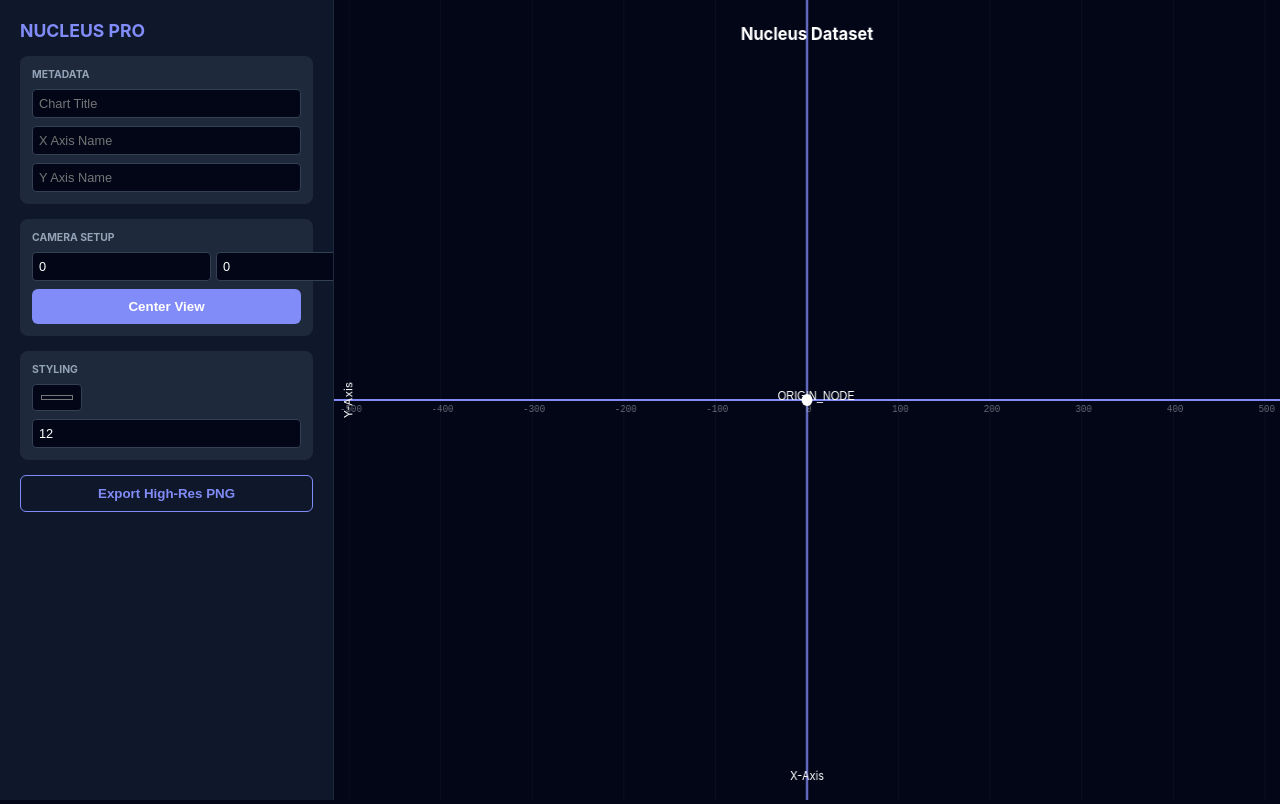
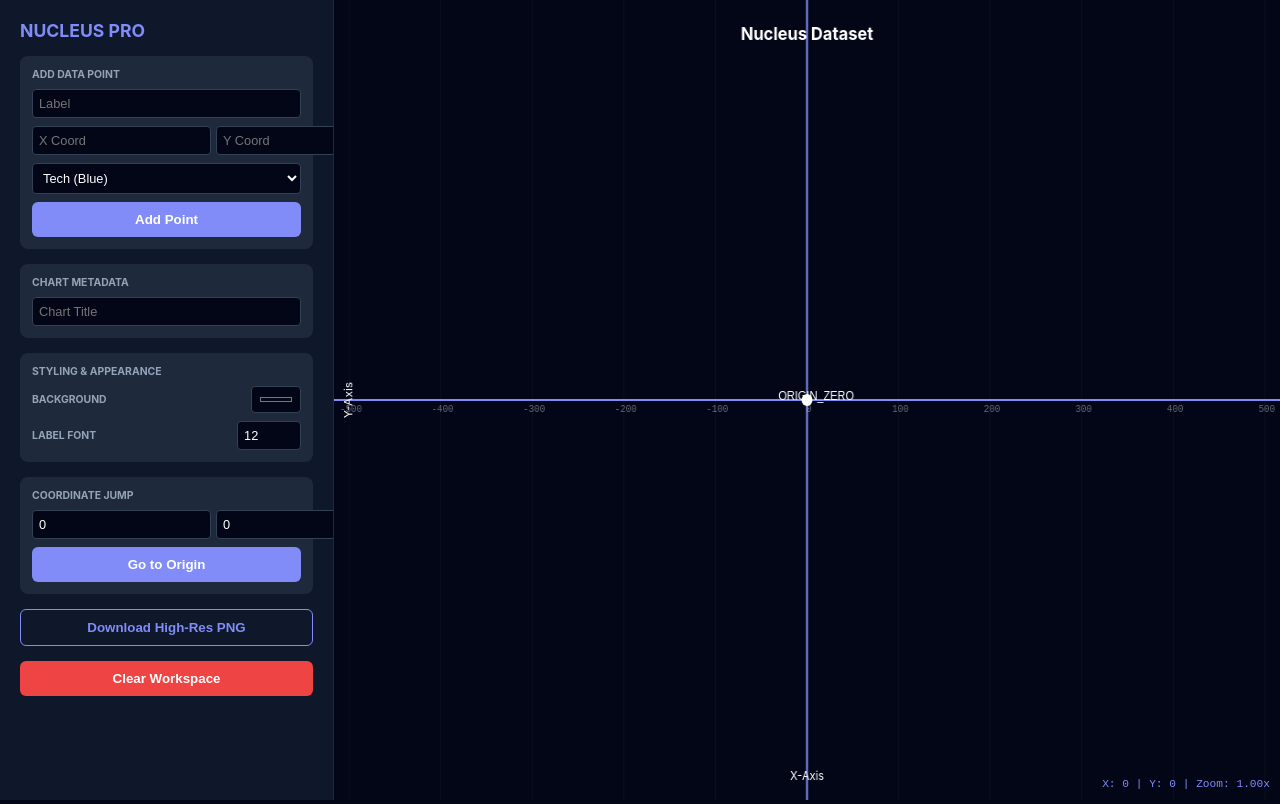
Before and after one commit to deepak8058/nucleus-chart, a website: page index.html in a window 1280 px wide. Drawn offline with Linux system fonts and the light colour scheme.

Commit message:
Update index.html

```diff
--- a/index.html
+++ b/index.html
@@ -2,18 +2,19 @@
 <html lang="en">
 <head>
     <meta charset="UTF-8">
-    <title>Nucleus Workstation v4.0</title>
+    <title>Nucleus Workstation v5.0</title>
     <style>
         :root { --bg: #020617; --sidebar: #0f172a; --accent: #818cf8; --text: #f1f5f9; }
         body { margin: 0; font-family: 'Inter', sans-serif; background: var(--bg); color: var(--text); display: flex; height: 100vh; overflow: hidden; }
-        #sidebar { width: 320px; background: var(--sidebar); border-right: 1px solid #1e293b; padding: 20px; display: flex; flex-direction: column; gap: 15px; overflow-y: auto; }
+        #sidebar { width: 320px; background: var(--sidebar); border-right: 1px solid #1e293b; padding: 20px; display: flex; flex-direction: column; gap: 15px; overflow-y: auto; z-index: 10; }
         #canvas-container { flex-grow: 1; position: relative; }
-        canvas { width: 100%; height: 100%; }
+        canvas { width: 100%; height: 100%; cursor: crosshair; }
         .form-group { background: #1e293b; padding: 12px; border-radius: 8px; display: flex; flex-direction: column; gap: 8px; }
         label { font-size: 0.65rem; color: #94a3b8; text-transform: uppercase; font-weight: bold; }
         input, select { background: #020617; border: 1px solid #334155; color: white; padding: 6px; border-radius: 4px; font-size: 0.8rem; }
         button { background: var(--accent); color: white; border: none; padding: 10px; border-radius: 6px; font-weight: bold; cursor: pointer; }
         #editPopup { position: absolute; display: none; background: #1e293b; border: 1px solid var(--accent); padding: 15px; border-radius: 8px; z-index: 100; box-shadow: 0 10px 30px rgba(0,0,0,0.5); }
+        #coords { position: absolute; bottom: 10px; right: 10px; font-size: 0.7rem; font-family: monospace; color: var(--accent); }
     </style>
 </head>
 <body>
@@ -22,36 +23,57 @@
     <h2 style="color:var(--accent); margin:0; font-size:1.1rem;">NUCLEUS PRO</h2>
 
     <div class="form-group">
-        <label>Metadata</label>
-        <input type="text" id="chartTitleInput" placeholder="Chart Title">
-        <input type="text" id="xAxisInput" placeholder="X Axis Name">
-        <input type="text" id="yAxisInput" placeholder="Y Axis Name">
+        <label>Add Data Point</label>
+        <input type="text" id="pLabel" placeholder="Label">
+        <div style="display:grid; grid-template-columns: 1fr 1fr; gap:5px;">
+            <input type="number" id="pX" placeholder="X Coord">
+            <input type="number" id="pY" placeholder="Y Coord">
+        </div>
+        <select id="pCat">
+            <option value="Tech">Tech (Blue)</option>
+            <option value="Finance">Finance (Green)</option>
+            <option value="Health">Health (Red)</option>
+        </select>
+        <button id="addBtn">Add Point</button>
     </div>
 
     <div class="form-group">
-        <label>Camera Setup</label>
-        <div style="display:grid; grid-template-columns: 1fr 1fr; gap:5px;">
-            <input type="number" id="camX" value="0" placeholder="Go X">
-            <input type="number" id="camY" value="0" placeholder="Go Y">
-        </div>
-        <button id="setCamBtn">Center View</button>
+        <label>Chart Metadata</label>
+        <input type="text" id="chartTitleInput" placeholder="Chart Title">
     </div>
 
     <div class="form-group">
-        <label>Styling</label>
-        <input type="color" id="bgColor" value="#020617">
-        <input type="number" id="fSize" value="12" title="Label Font Size">
+        <label>Styling & Appearance</label>
+        <div style="display:flex; justify-content:space-between; align-items:center;">
+            <label>Background</label>
+            <input type="color" id="bgColor" value="#020617">
+        </div>
+        <div style="display:flex; justify-content:space-between; align-items:center;">
+            <label>Label Font</label>
+            <input type="number" id="fSize" value="12" style="width:50px">
+        </div>
     </div>
 
-    <button id="downloadBtn" style="background:transparent; border:1px solid var(--accent); color:var(--accent);">Export High-Res PNG</button>
+    <div class="form-group">
+        <label>Coordinate Jump</label>
+        <div style="display:grid; grid-template-columns: 1fr 1fr; gap:5px;">
+            <input type="number" id="camX" value="0">
+            <input type="number" id="camY" value="0">
+        </div>
+        <button id="setCamBtn">Go to Origin</button>
+    </div>
+
+    <button id="downloadBtn" style="background:transparent; border:1px solid var(--accent); color:var(--accent);">Download High-Res PNG</button>
+    <button id="clearBtn" style="background:#ef4444; color:white;">Clear Workspace</button>
 </div>
 
 <div id="canvas-container">
     <canvas id="world"></canvas>
+    <div id="coords">X: 0 | Y: 0 | Zoom: 1.0x</div>
     <div id="editPopup">
-        <label>Edit Point</label>
+        <label>Edit Data Label</label>
         <input type="text" id="editLabel">
-        <button id="saveEditBtn" style="margin-top:10px;">Apply Change</button>
+        <button id="saveEditBtn" style="margin-top:10px; width:100%;">Save</button>
     </div>
 </div>
 
@@ -59,32 +81,31 @@
     import { Nucleus } from './index.js';
 
     const canvas = document.getElementById('world');
+    const hud = document.getElementById('coords');
     canvas.width = canvas.clientWidth;
     canvas.height = canvas.clientHeight;
 
-    const data = [{ x: 0, y: 0, label: "ORIGIN_NODE", category: "Tech" }];
+    const data = [{ x: 0, y: 0, label: "ORIGIN_ZERO", category: "Tech" }];
     const chart = new Nucleus('#world', {});
     chart.render(data);
 
     let selectedPoint = null;
 
-    // --- Dynamic Sync ---
-    document.getElementById('chartTitleInput').oninput = (e) => chart.chartTitle = e.target.value;
-    document.getElementById('xAxisInput').oninput = (e) => chart.xAxisName = e.target.value;
-    document.getElementById('yAxisInput').oninput = (e) => chart.yAxisName = e.target.value;
-    document.getElementById('bgColor').oninput = (e) => chart.canvasColor = e.target.value;
-    document.getElementById('fSize').oninput = (e) => chart.fontSize = parseInt(e.target.value);
-
-    document.getElementById('setCamBtn').onclick = () => {
-        chart.camera.x = parseFloat(document.getElementById('camX').value);
-        chart.camera.y = -parseFloat(document.getElementById('camY').value);
+    // Manual Data Entry
+    document.getElementById('addBtn').onclick = () => {
+        data.push({
+            x: parseFloat(document.getElementById('pX').value) || 0,
+            y: -parseFloat(document.getElementById('pY').value) || 0,
+            label: document.getElementById('pLabel').value || "Node",
+            category: document.getElementById('pCat').value
+        });
     };
 
-    // --- Click to Edit ---
+    // Click to Add / Edit
     canvas.onclick = (e) => {
         const found = data.find(p => {
             const dist = Math.sqrt(Math.pow(chart.mouse.worldX - p.x, 2) + Math.pow(chart.mouse.worldY - p.y, 2));
-            return dist < (15 / chart.camera.zoom);
+            return dist < (20 / chart.camera.zoom);
         });
 
         if (found) {
@@ -96,6 +117,8 @@
             document.getElementById('editLabel').value = found.label;
         } else {
             document.getElementById('editPopup').style.display = 'none';
+            // If clicking empty space, add a new point
+            data.push({ x: chart.mouse.worldX, y: chart.mouse.worldY, label: "SEED_"+data.length, category: "Tech" });
         }
     };
 
@@ -106,6 +129,30 @@
         }
     };
 
+    // Sidebar Syncs
+    document.getElementById('chartTitleInput').oninput = (e) => chart.chartTitle = e.target.value;
+    document.getElementById('bgColor').oninput = (e) => chart.canvasColor = e.target.value;
+    document.getElementById('fSize').oninput = (e) => chart.fontSize = parseInt(e.target.value);
+    document.getElementById('setCamBtn').onclick = () => {
+        chart.camera.x = parseFloat(document.getElementById('camX').value);
+        chart.camera.y = -parseFloat(document.getElementById('camY').value);
+    };
+
+    document.getElementById('downloadBtn').onclick = () => {
+        const link = document.createElement('a');
+        link.download = 'nucleus-export.png';
+        link.href = canvas.toDataURL();
+        link.click();
+    };
+
+    document.getElementById('clearBtn').onclick = () => { data.length = 0; };
+
+    function updateHUD() {
+        hud.innerText = `X: ${Math.round(chart.mouse.worldX)} | Y: ${Math.round(-chart.mouse.worldY)} | Zoom: ${chart.camera.zoom.toFixed(2)}x`;
+        requestAnimationFrame(updateHUD);
+    }
+    updateHUD();
+
     window.onresize = () => { canvas.width = window.innerWidth; canvas.height = window.innerHeight; };
 </script>
 </body>
```
